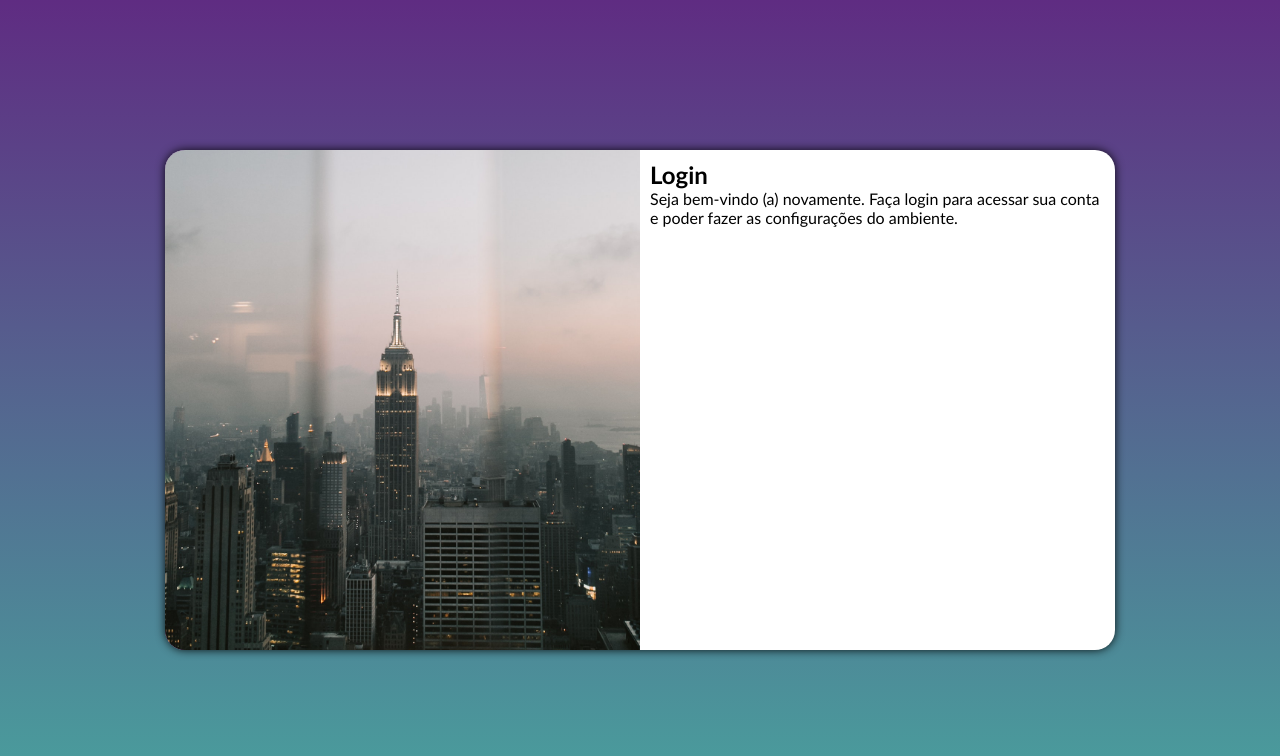
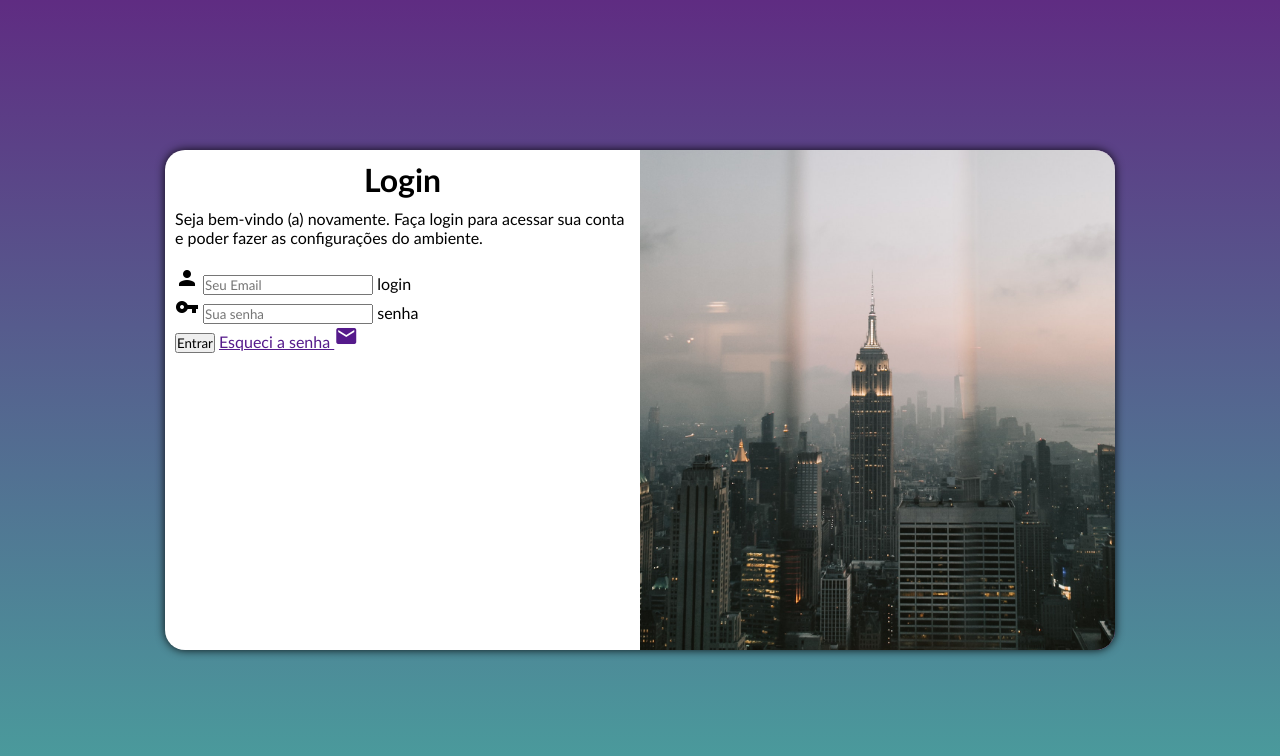
Before and after one commit to BrunoDark777/projeto-login, a PHP site: page / in a window 1280 px wide. Shown: the top 756 px of the page. Run offline with PHP 8.4, Linux system fonts and the light colour scheme.

Commit message:
add formulario

```diff
--- a/estilos/media-query.css
+++ b/estilos/media-query.css
@@ -38,13 +38,21 @@
     }
 
     section#login > div#imagem {
-        float: left;
+        float: right;
         width: 50%;
         height: 100%;
     }
 
     section#login > div#formulario {
-        float: right;
+        float: left;
         width: 50%;
     }
+
+div#formulario > h1{
+    font-size: 2em;
 }
+
+div#cformulario > p{
+    font-size: 1.2em;
+}
+}
--- a/estilos/style.css
+++ b/estilos/style.css
@@ -54,3 +54,12 @@ section#login > div#formulario{
     display: block;
     padding: 10px;
 }
+
+div#formulario > h1{
+    text-align: center;
+    margin-bottom: 10px;
+}
+
+div#cformulario > p{
+    font-size: 0.8em;
+}
--- a/index.html
+++ b/index.html
@@ -6,7 +6,9 @@
     <meta name="viewport" content="width=device-width, initial-scale=1.0">
     <link rel="stylesheet" href="estilos/style.css">
     <link rel="stylesheet" href="estilos/media-query.css">
-    <title>Document</title>
+    <link href="https://fonts.googleapis.com/icon?family=Material+Icons"
+      rel="stylesheet">
+    <title>Tela de Login</title>
 </head>
 <body>
     <main>
@@ -17,7 +19,21 @@
                 <p>Seja bem-vindo (a) novamente. Faça login para
                 acessar sua conta e poder fazer as configurações do
                 ambiente.</p>
-                <form action="login.php" method="post"></form>
+                <br>
+                <form action="login.php" method="post" autocomplete="on">
+                    <div class="campo">
+                        <span class="material-icons">person</span>
+                        <input type="text" name="login" id="login" placeholder="Seu Email" autocomplete="email" required>
+                        <label for="login">login</label>
+                    </div>
+                    <div class="campo">
+                        <span class="material-icons">vpn_key</span>
+                        <input type="password" name="senha" id="senha" placeholder="Sua senha" autocomplete="current-password" required minlength="8" maxlength="8">
+                        <label for="senha">senha</label>
+                    </div>
+                    <input type="submit" value="Entrar">
+                    <a href="">Esqueci a senha <i class="material-icons">mail</i></a>
+                </form>
             </div>
         </section>
     </main>
```
